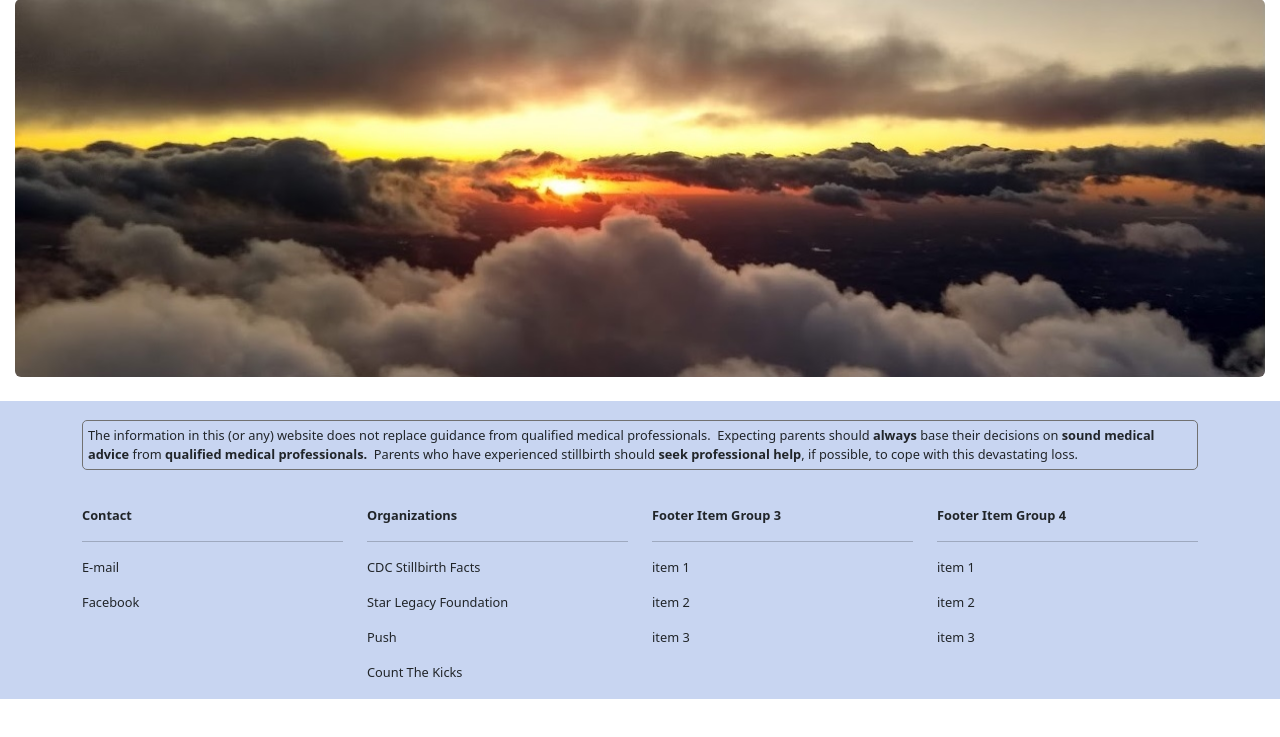
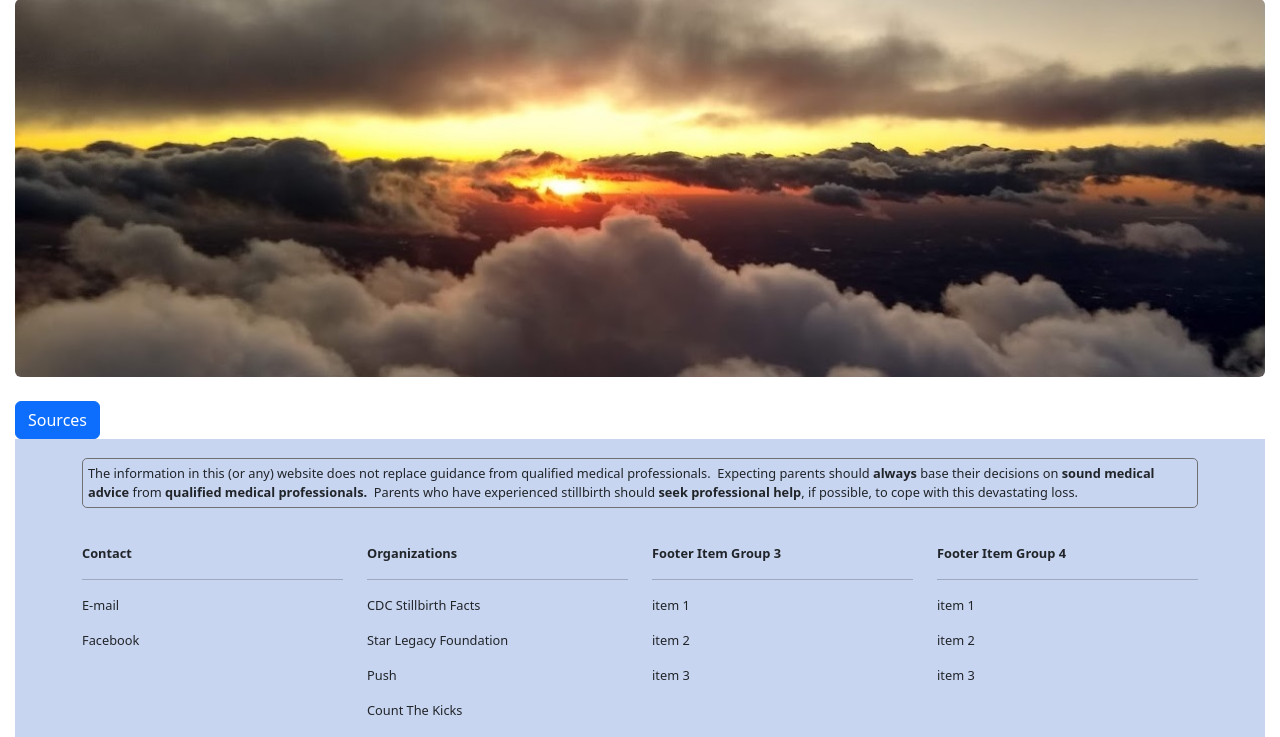
Before and after one commit to SlightlyBuggy/babyloss, a Django app: page / in a window 1280 px wide. Shown: the part 537-1274 px from the top of the page. Before the commit the page ends 1236 px from the top, so only its background shows below. Run offline with Django 3.2, Linux system fonts and the light colour scheme; data comes from the database, SQL or seed files in the repository; some libraries are stand-ins or nearby versions.

Commit message:
initial work on page sources

```diff
--- a/babyloss/corwin/templates/corwin/index.html
+++ b/babyloss/corwin/templates/corwin/index.html
@@ -9,6 +9,9 @@
             <img style='width: 100%' class="rounded" src="{% static 'corwin/images/sunset_from_air_cut.jpg' %}" class="img-fluid">
     </div>
     <br>
+    {% if source_list|length != 0 %}
+        {% include "page_sources.html" %}
+    {% endif %}
 </div>
 
 {% endblock %}
--- /dev/null
+++ b/babyloss/corwin/templates/corwin/page_sources.html
@@ -0,0 +1,14 @@
+<div>
+  <button class="btn btn-primary" type="button" data-bs-toggle="collapse" data-bs-target="#source_items" aria-expanded="true" aria-controls="source_items">
+    Sources
+  </button>
+  <div class="collapse" id="source_items">
+    {% for source_item in source_list %}
+    test
+        <div>
+            <div>{{ source_item.source_num}}</div>
+            <div><a href="{{source_item.url}}" target="_blank">{{source_item.url}}</a>
+        </div>
+    {% endfor %}
+    </div>
+</div>
--- a/babyloss/corwin/util/db_to_html_with_sources.py
+++ b/babyloss/corwin/util/page_text_contents.py
@@ -8,7 +8,7 @@ OVERVIEW_NAME = 'overview'
 BODY_NAME = 'body'
 
 
-def overview_body_and_sources(page_items):
+def create_page_text_contents(page_items):
 
     # keep track of sources referenced in the text
     source_pattern = re.compile('(\\[source http.*?\\])')
@@ -37,7 +37,9 @@ def overview_body_and_sources(page_items):
                 source_dict[source_key]['url'], source_dict[source_key]['source_num']))
             item.summary_text = mark_safe(new_text)
 
+    source_list = sorted([item for item in source_dict.values()], key=lambda x: x['source_num'])
+
     context = {'overview_items': [item for item in page_items if item.topic_type.topic_type == OVERVIEW_NAME],
                'body_items': [item for item in page_items if item.topic_type.topic_type == BODY_NAME],
-               'sources': source_dict}
+               'source_list': source_list}
     return context
--- a/babyloss/corwin/views.py
+++ b/babyloss/corwin/views.py
@@ -1,12 +1,12 @@
 from django.shortcuts import render
 from .models import PageHeadingTopic
-from util.db_to_html_with_sources import overview_body_and_sources
+from util.page_text_contents import create_page_text_contents
 
 
 def index(request):
 
     page_items = PageHeadingTopic.objects.filter(page__page_name='home')
 
-    context = overview_body_and_sources(page_items)
+    context = create_page_text_contents(page_items)
 
     return render(request, 'corwin/index.html', context)
```
